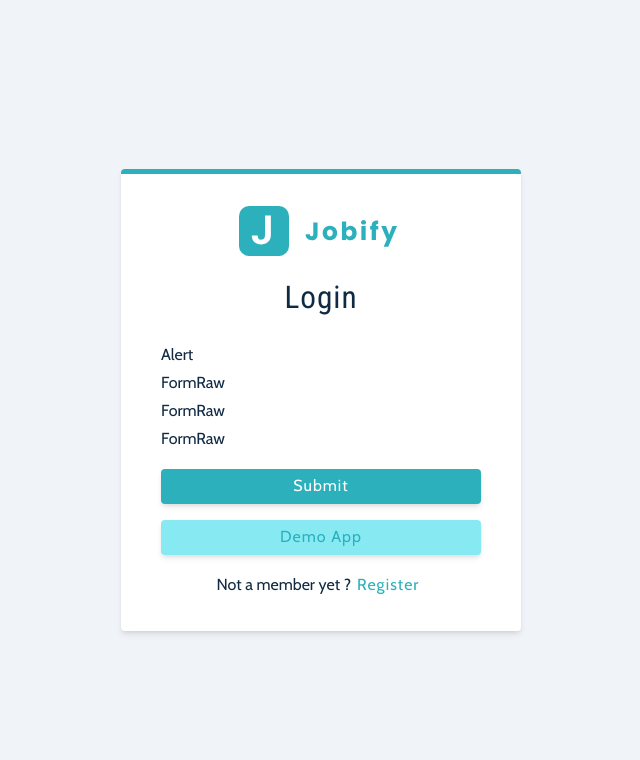
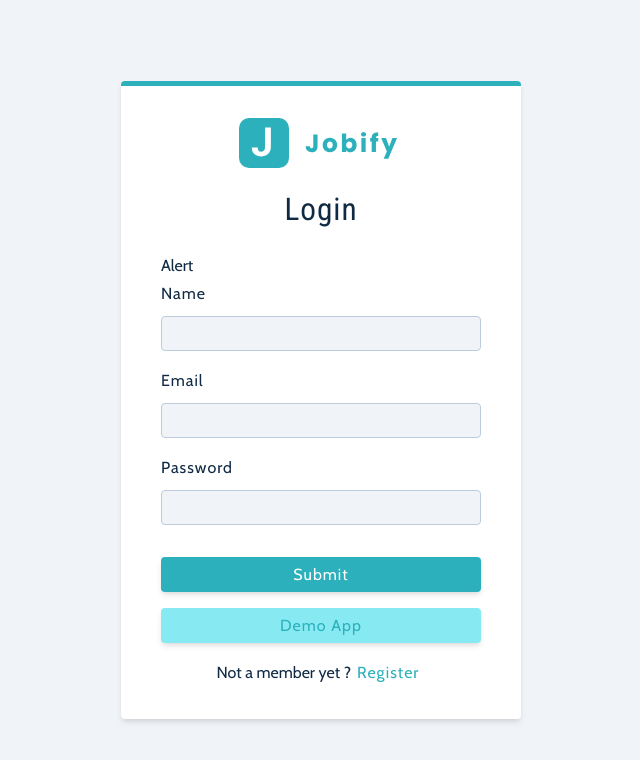
Before and after one commit to tbrault/MERN-projects, a React (Vite) app in the folder jobify/client/: page /register in a window 1280 px wide. Shown: the top 760 px of the page, without its empty margins (319-959 px from the left). Built offline with nearby package versions, Linux system fonts and the light colour scheme.

Commit message:
setup FormRow comp

```diff
--- a/jobify/client/src/components/FormRaw.tsx
+++ /dev/null
@@ -1,4 +0,0 @@
-function FormRaw() {
-  return <div>FormRaw</div>;
-}
-export default FormRaw;
--- /dev/null
+++ b/jobify/client/src/components/FormRow.tsx
@@ -0,0 +1,16 @@
+interface FormRowProps {
+  type: string;
+  lableName: string;
+}
+
+function FormRow({ type, lableName }: FormRowProps): JSX.Element {
+  return (
+    <div className="form-row">
+      <label htmlFor={lableName} className="form-label">
+        {lableName}
+      </label>
+      <input name={lableName} type={type} className="form-input" />
+    </div>
+  );
+}
+export default FormRow;
--- a/jobify/client/src/components/index.ts
+++ b/jobify/client/src/components/index.ts
@@ -1,5 +1,5 @@
 import Logo from './Logo';
-import FormRaw from './FormRaw';
+import FormRow from './FormRow';
 import Alert from './Alert';
 
-export { Logo, FormRaw, Alert };
+export { Logo, FormRow, Alert };
--- a/jobify/client/src/pages/RegisterPage/Register.tsx
+++ b/jobify/client/src/pages/RegisterPage/Register.tsx
@@ -1,5 +1,5 @@
 import Wrapper from './StyledRegister';
-import { Logo, FormRaw, Alert } from '../../components';
+import { Logo, FormRow, Alert } from '../../components';
 
 function Register(): JSX.Element {
   return (
@@ -8,9 +8,9 @@ function Register(): JSX.Element {
         <Logo />
         <h3>login</h3>
         <Alert />
-        <FormRaw />
-        <FormRaw />
-        <FormRaw />
+        <FormRow lableName="Name" type="text" />
+        <FormRow lableName="Email" type="text" />
+        <FormRow lableName="Password" type="text" />
         <button type="submit" className="btn btn-block ">
           submit
         </button>
```
